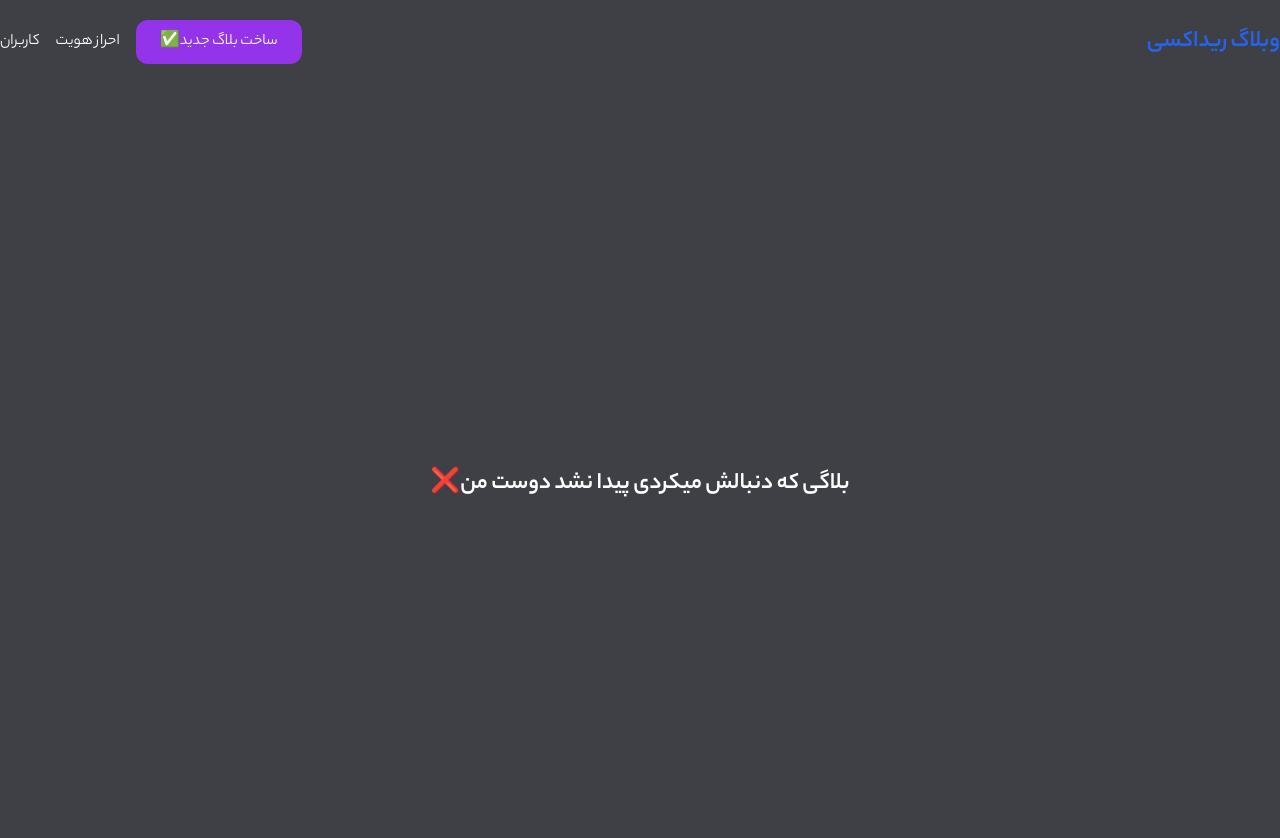
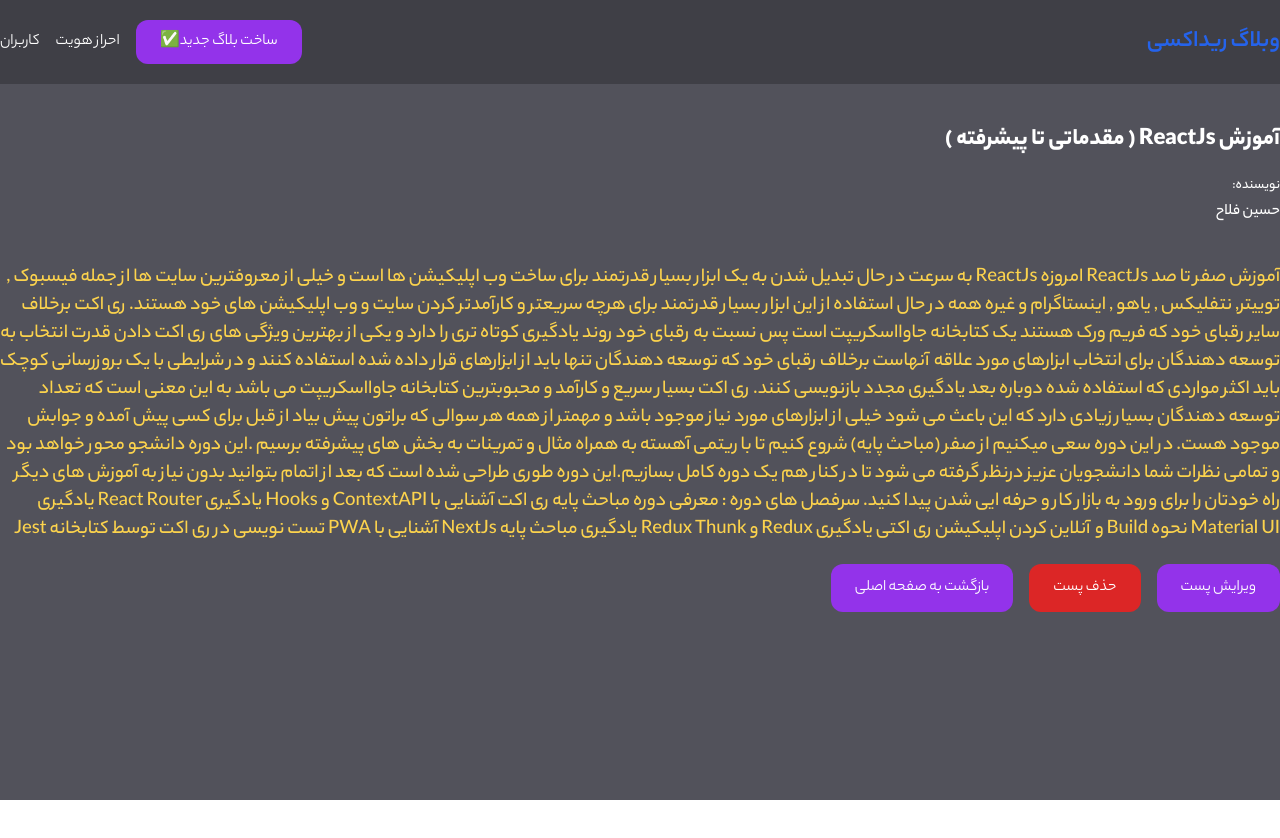
Before and after one commit to HosseinFalah/blog-cms, a React (Vite) app: page /blogs/4G_-WuXPQLdnVgfCIuYIn in a window 1280 px wide. Shown: the top 838 px of the page. After the commit the page ends 800 px from the top, so only its background shows below. Built offline with nearby package versions, Linux system fonts and the light colour scheme; data requests are answered from the project's data file.

Commit message:
feat: getBlog & createNewBlog use RTK Query

```diff
--- a/server/db.json
+++ b/server/db.json
@@ -69,6 +69,20 @@
         "rocket": 0,
         "eyes": 0
       }
+    },
+    {
+      "id": "ZHzil2WzvudPmA-cyNrGr",
+      "date": "2023-12-26T22:24:49.760Z",
+      "title": "آموزش حرفه ای NodeJS بدون پیش نیاز",
+      "content": "الان و امروز کمتر کسی هست که از بازار کار داغ نود جی اس با خبر نباشه و یکی از دلایل استفاده از این تکنولوژی فارغ از یه خیلی از مزایاش برای برنامه نویسا(کسب و کار ها به کنار) همین بازار کارشه و ما توی این دوره از نقطه منفی صفر حتی اگه جاوااسکریپت بلد نباشید هم بهتون یادش میدیم و بعد میریم سراغ مباحث خود نود جی اس و اینقدر باهم پروژه میزنیم و تعامل میکنیم و یه خیلی نکته رو بهتون منتقل میکنیم تا به پختگی قابل قبولی برسید و درنهایت بتونید وارد بازار کار بشید. فارغ از همه این موارد ما توی این دوره علاوه بر اینکه مباحث فنی رو پوشش میدیم، بهتون یاد میدیم چطور از مهارتی که بدست میارید کسب درآمد کنید. برای مثال راجب چالشای استخدام به عنوان نود جی اس دولوپر، رزومه نویسی، بایدها و نباید های قرارداد نویسی، نکات مفید و کاربردی راجب نمونه کار زدن و... یه خیلی از مباحث دیگه بهتون آموزش داده میشه",
+      "user": "AK5TTBxyUHzFre62UURih",
+      "reactions": {
+        "thumbsUp": 0,
+        "hooray": 0,
+        "heart": 0,
+        "rocket": 0,
+        "eyes": 0
+      }
     }
   ],
   "users": [
--- a/src/Api/apiSlice.js
+++ b/src/Api/apiSlice.js
@@ -4,10 +4,16 @@
     reducerPath: "api", //state.api
     baseQuery: fetchBaseQuery({ baseUrl: import.meta.env.VITE_BASE_URL }),
     endpoints: builder => ({
+        getBlogs: builder.query({
+            query: () => '/blogs'
+        }),
         getBlog: builder.query({
-            query: () => '/blogs'
+            query: (initialBlogId) => `/blogs/${initialBlogId}`
+        }),
+        addNewBlog: builder.mutation({
+            query: initialBlog => ({ url: "/blogs", method: "POST", body: initialBlog })
         })
     })
 });
 
-export const { useGetBlogQuery } = apiSlice;
+export const { useGetBlogsQuery, useGetBlogQuery, useAddNewBlogMutation } = apiSlice;
--- a/src/Components/Blog.jsx
+++ b/src/Components/Blog.jsx
@@ -4,16 +4,18 @@
 import { deleteBlogById, selectBlogById } from "src/Features/blog/blogSlice";
 import toast from "react-hot-toast";
 import ShowAuthor from "./ShowAuthor";
+import { useGetBlogQuery } from "src/Api/apiSlice";
+import Spinner from "./Spinner";
 const Blog = () => {
     const dispatch = useDispatch();
     const navigate = useNavigate();
     const { blogId } = useParams();
 
-    const blog = useSelector(state => selectBlogById(state, blogId));
-
-    if (!blog) {
-        return <BlogNotFound/>
-    }
+    const {
+        data: blog,
+        isLoading,
+        isSuccess
+    } = useGetBlogQuery(blogId);
 
     const handleDelete = () => {
         if (blog) {
@@ -30,6 +32,9 @@
 
     return (
         <div className="bg-zinc-600 text-white">
+            {isLoading && <Spinner isFullScreen={true}/>}
+            {!blog && <BlogNotFound/>}
+            {isSuccess && (
                 <div className="max-w-screen-xl m-auto px-4 xl:px-0">
                     <div className="pt-10">
                         <h1 className="text-2xl font-extrabold">{blog.title}</h1>
@@ -55,6 +60,7 @@
                             بازگشت به صفحه اصلی</button>
                     </div>
                 </div>
+            )}
         </div>
     )
 }
--- a/src/Components/Blogs.jsx
+++ b/src/Components/Blogs.jsx
@@ -1,5 +1,5 @@
 import { useMemo } from "react";
-import { useGetBlogQuery } from "src/Api/apiSlice";
+import { useGetBlogsQuery } from "src/Api/apiSlice";
 import Card from "./Card";
 import Spinner from "./Spinner";
 
@@ -10,7 +10,7 @@
         isSuccess,
         isError,
         error
-    } = useGetBlogQuery();
+    } = useGetBlogsQuery();
 
     const sortedBlogs = useMemo(() => {
         const sortedBlogs = blogs.slice();
--- a/src/Components/CraeteBlogForm.jsx
+++ b/src/Components/CraeteBlogForm.jsx
@@ -1,29 +1,28 @@
 import { useState } from "react";
-import { useDispatch, useSelector } from "react-redux";
+import { useSelector } from "react-redux";
 import { nanoid } from "@reduxjs/toolkit";
 import { useNavigate } from "react-router-dom";
-import { addNewBlog } from "src/Features/blog/blogSlice";
 import toast from "react-hot-toast";
 import { selectAllUsers } from "src/Features/blog/userSlice";
+import { useAddNewBlogMutation } from "src/Api/apiSlice";
 
 const CraeteBlogForm = () => {
-    const dispatch = useDispatch();
     const navigate = useNavigate();
+
+    const [addNewBlog, { isLoading }] = useAddNewBlogMutation();
 
     const users = useSelector(state => selectAllUsers(state));
 
     const [title, setTitle] = useState("");
     const [content, setContent] = useState("");
     const [userId, setUserId] = useState("");
-    const [requestStatus, setRequestStatus] = useState("idle");
 
-    const canSaveForm = [title, content, userId].every(Boolean) && requestStatus === "idle";
+    const canSaveForm = [title, content, userId].every(Boolean) && !isLoading;
 
     const handleCreateBlog = async () => {
         if (canSaveForm) {
             try {
-                setRequestStatus("pending");
-                await dispatch(addNewBlog({
+                await addNewBlog({
                     id: nanoid(),
                     date: new Date().toISOString(),
                     title,
@@ -36,7 +35,7 @@
                         rocket: 0,
                         eyes: 0
                     }
-                }));
+                }).unwrap();
                 toast.success('بلاگ جدید با موفقعیت ساخته شد');
                 setTitle("");
                 setContent("");
@@ -45,8 +44,6 @@
             } catch (error) {
                 toast.error('مشکلی در هنگام ساخت بلاگ به وجود امده');
                 console.log(error);
-            } finally {
-                setRequestStatus("idle");
             }
         }
     }
```
Lines whose indentation alone changed are shown as unchanged.
